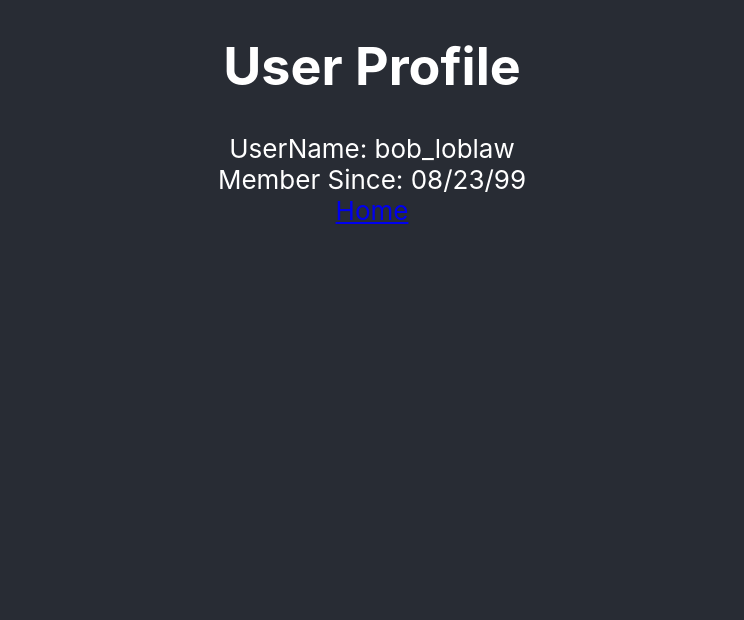
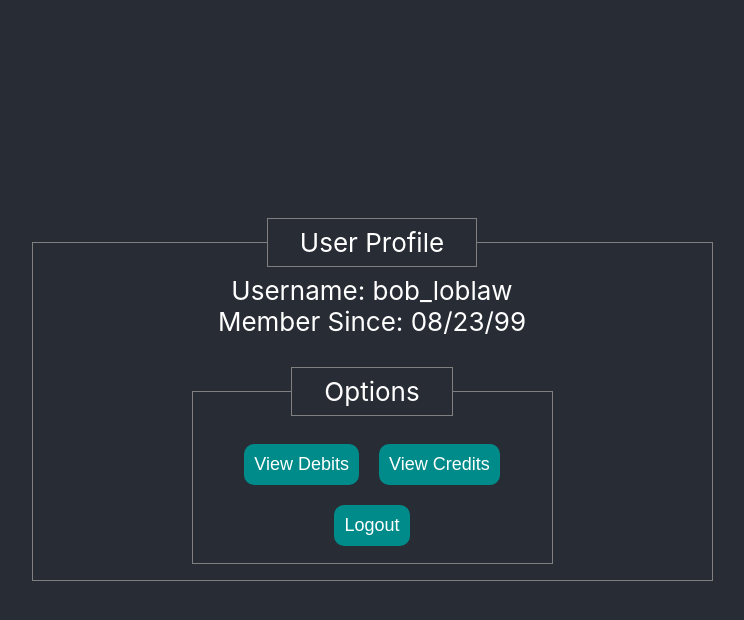
Before and after one commit to CUNY-2X-TTP-2020/bank-of-react, a React (Create React App) app: page /#/userProfile in a window 1280 px wide. Shown: the top 620 px of the page, without its empty margins (268-1012 px from the left). Built offline with nearby package versions, Linux system fonts and the light colour scheme; no server answers.

Commit message:
Add links in UserProfile to different pages, revamp design

```diff
--- a/src/components/UserProfile.js
+++ b/src/components/UserProfile.js
@@ -11,13 +11,21 @@ export default class UserProfile extends Component
     render()
     {
         return (
-            <div>
-                <h1>User Profile</h1>
+            <div className="page-header">
+                <fieldset>
+                    <legend>User Profile</legend>
 
-                <div>UserName: {this.props.username}</div>
-                <div>Member Since: {this.props.memberSince}</div>
+                    <div>Username: {this.props.username}</div>
+                    <div>Member Since: {this.props.memberSince}</div><br/>
 
-                <Link to="/">Home</Link>
+                    <fieldset>
+                        <legend>Options</legend>
+
+                        <Link to="/debits"><button>View Debits</button></Link>
+                        <Link to="/credits"><button>View Credits</button></Link>
+                        <Link to="/"><button>Logout</button></Link>
+                    </fieldset>
+                </fieldset>
             </div>
         );
     }
```
